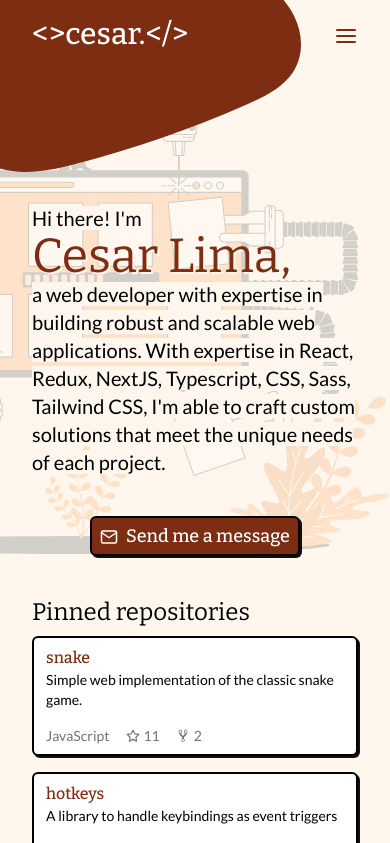
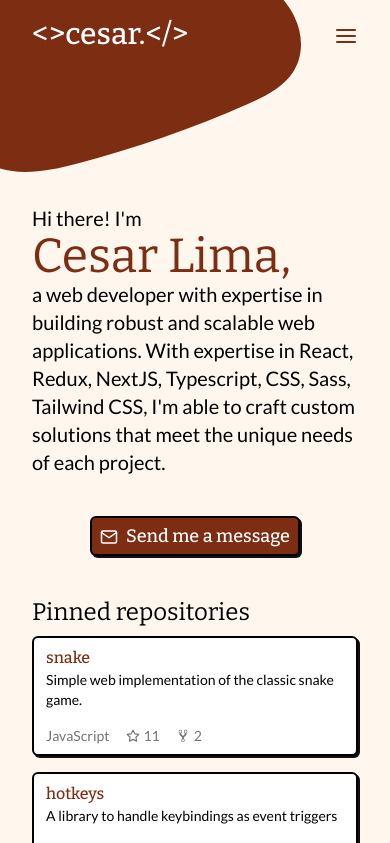
Before and after one commit to tchesa/portfolio-app, a Next.js app: page / in a window 390 px wide. Shown: the top 843 px of the page. Built offline with nearby package versions, Linux system fonts and the light colour scheme.

Commit message:
hide image on mobile

```diff
--- a/src/app/page.tsx
+++ b/src/app/page.tsx
@@ -663,7 +663,11 @@ export default async function Home() {
           <span className="text-xl bg-orange-50">a web developer with expertise in building robust and scalable web applications. With expertise in React, Redux, NextJS, Typescript, CSS, Sass, Tailwind CSS, I&apos;m able to craft custom solutions that meet the unique needs of each project.</span>
         </div>
         <div className="grow lg:relative">
-          <PortfolioUpdate width={600} height={600} className="opacity-20 lg:opacity-100 md:block absolute top-[10px] lg:top-[-75px] right-0 -z-20" />
+          <PortfolioUpdate
+            width={600}
+            height={600}
+            className="hidden md:block opacity-20 lg:opacity-100 absolute top-[10px] lg:top-[-75px] right-0 -z-20"
+          />
         </div>
       </div>
       <div className="mt-10 text-center">
```
